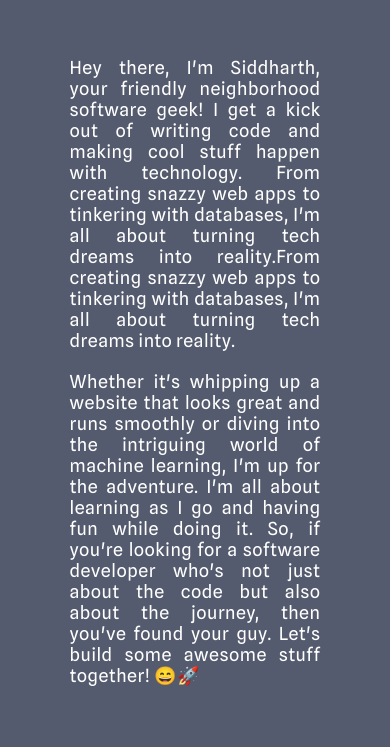
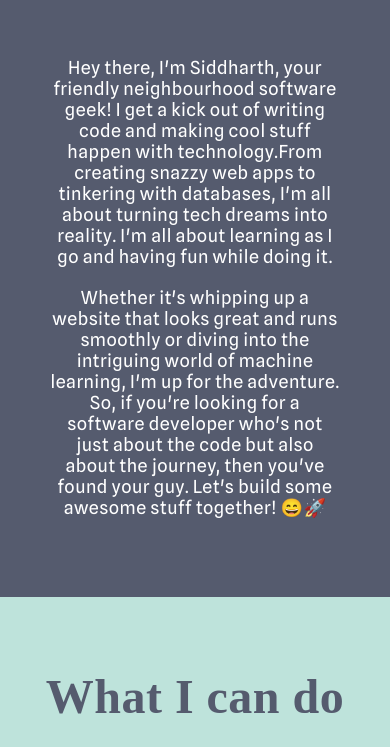
Before and after one commit to Siddharth-Nema/portfolio, a plain HTML site: page index.html in a window 390 px wide. Shown: the part 1037-1784 px from the top of the page. Drawn offline with Linux system fonts and the light colour scheme; a web font is replaced by a local one.

Commit message:
Fixed responsiveness and about section

```diff
--- a/index.html
+++ b/index.html
@@ -32,17 +32,16 @@
       />
       <div class="about-section">
         <span class="about"
-          >Hey there, I'm Siddharth, your friendly neighborhood software geek! I
+          >Hey there, I'm Siddharth, your friendly neighbourhood software geek! I
           get a kick out of writing code and making cool stuff happen with
-          technology. From creating snazzy web apps to tinkering with databases,
-          I'm all about turning tech dreams into reality.From creating snazzy web apps to tinkering with databases, I'm all about turning tech dreams into reality.
+          technology.From creating snazzy web apps to tinkering with databases, I'm all about turning tech dreams into reality. I'm
+          all about learning as I go and having fun while doing it.
 
         </span>
           <span class="about"
           > Whether it's whipping
           up a website that looks great and runs smoothly or diving into the
-          intriguing world of machine learning, I'm up for the adventure. I'm
-          all about learning as I go and having fun while doing it. So, if
+          intriguing world of machine learning, I'm up for the adventure. So, if
           you're looking for a software developer who's not just about the code
           but also about the journey, then you've found your guy. Let's build
           some awesome stuff together! 😄🚀
--- a/styles.css
+++ b/styles.css
@@ -268,7 +268,19 @@ body {
 @media (max-width: 1080px) {
   .about-section {
     flex-direction: column;
-    text-align: justify;
-    padding: 50px 5%;
+    text-align: center;
+    padding: 50px 0%;
   }
 }
+
+@media (max-width: 480px) {
+  .greeting {
+    font-size: 350%;
+  }
+}
+
+@media (max-width: 360px) {
+  .greeting {
+    font-size: 300%;
+  }
+}
```
